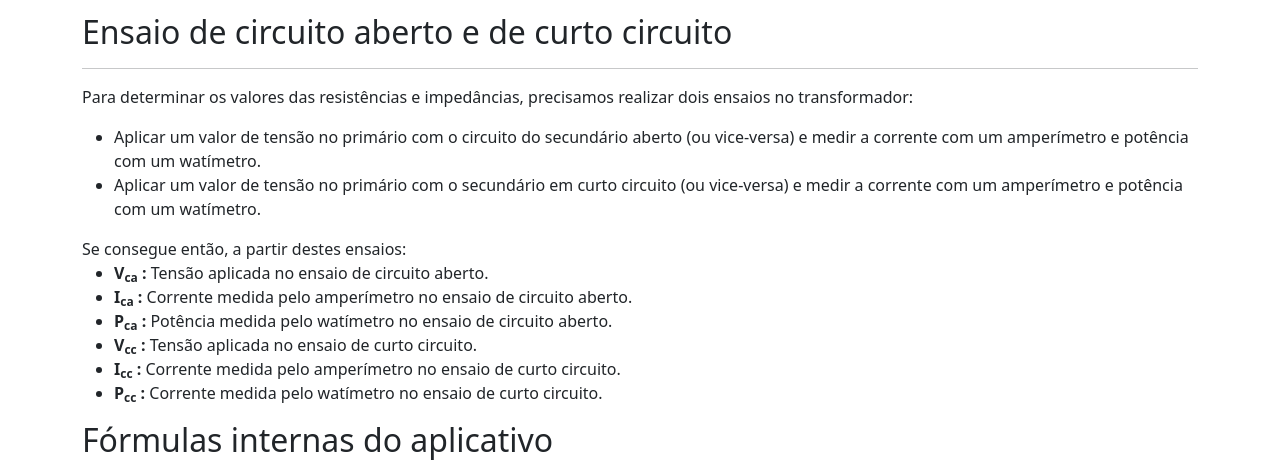
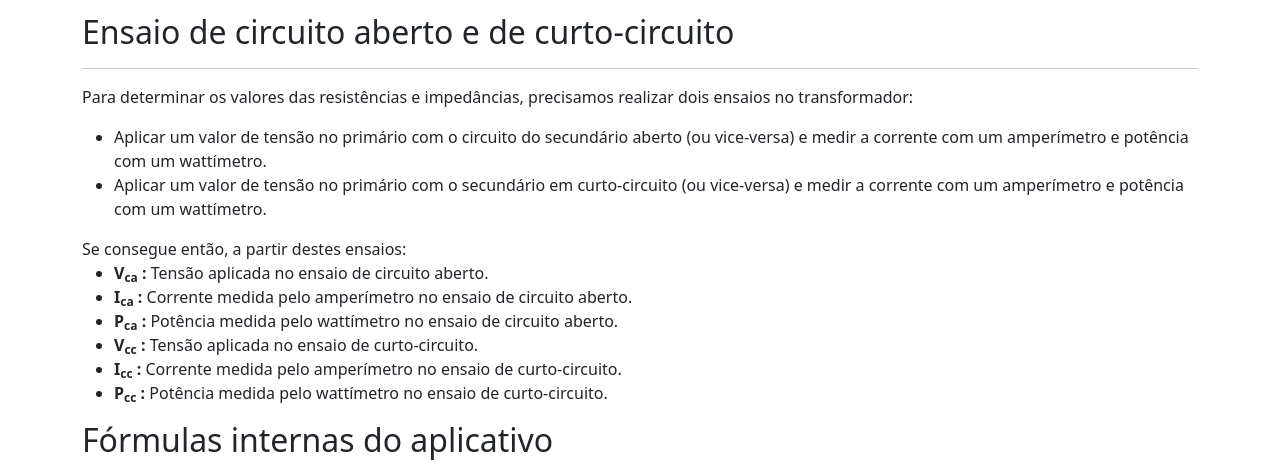
Before and after one commit to natrodrigo/resistencia-interna-trafo, a plain HTML site: page about.html in a window 1280 px wide. Shown: the part 882-1344 px from the top of the page. Drawn offline with nearby package versions, Linux system fonts and the light colour scheme.

Commit message:
Correções ortográficas

```diff
--- a/about.html
+++ b/about.html
@@ -49,22 +49,22 @@
             O objetivo do aplicativo, então, é calcular automaticamente os valores destas
             resistências e indutâncias a partir dos dados dos <strong>ensaios de circuito aberto e curto circuito</strong>.</p>
         </p>
-        <h2>Ensaio de circuito aberto e de curto circuito</h2>
+        <h2>Ensaio de circuito aberto e de curto-circuito</h2>
         <hr>
         <p>
             Para determinar os valores das resistências e impedâncias, precisamos realizar dois ensaios no transformador:
             <ul>
-                <li>Aplicar um valor de tensão no primário com o circuito do secundário aberto (ou vice-versa) e medir a corrente com um amperímetro e potência com um watímetro.</li>
-                <li>Aplicar um valor de tensão no primário com o secundário em curto circuito (ou vice-versa) e medir a corrente com um amperímetro e potência com um watímetro.</li>
+                <li>Aplicar um valor de tensão no primário com o circuito do secundário aberto (ou vice-versa) e medir a corrente com um amperímetro e potência com um wattímetro.</li>
+                <li>Aplicar um valor de tensão no primário com o secundário em curto-circuito (ou vice-versa) e medir a corrente com um amperímetro e potência com um wattímetro.</li>
             </ul>
             Se consegue então, a partir destes ensaios:
             <ul>
                 <li><strong>V<sub>ca</sub> : </strong>Tensão aplicada no ensaio de circuito aberto.</li>
                 <li><strong>I<sub>ca</sub> : </strong>Corrente medida pelo amperímetro no ensaio de circuito aberto.</li>
-                <li><strong>P<sub>ca</sub> : </strong>Potência medida pelo watímetro no ensaio de circuito aberto.</li>
-                <li><strong>V<sub>cc</sub> : </strong>Tensão aplicada no ensaio de curto circuito.</li>
-                <li><strong>I<sub>cc</sub> : </strong>Corrente medida pelo amperímetro no ensaio de curto circuito.</li>
-                <li><strong>P<sub>cc</sub> : </strong>Corrente medida pelo watímetro no ensaio de curto circuito.</li>
+                <li><strong>P<sub>ca</sub> : </strong>Potência medida pelo wattímetro no ensaio de circuito aberto.</li>
+                <li><strong>V<sub>cc</sub> : </strong>Tensão aplicada no ensaio de curto-circuito.</li>
+                <li><strong>I<sub>cc</sub> : </strong>Corrente medida pelo amperímetro no ensaio de curto-circuito.</li>
+                <li><strong>P<sub>cc</sub> : </strong>Potência medida pelo wattímetro no ensaio de curto-circuito.</li>
             </ul>
         </p>
         <h2>Fórmulas internas do aplicativo</h2>
```
